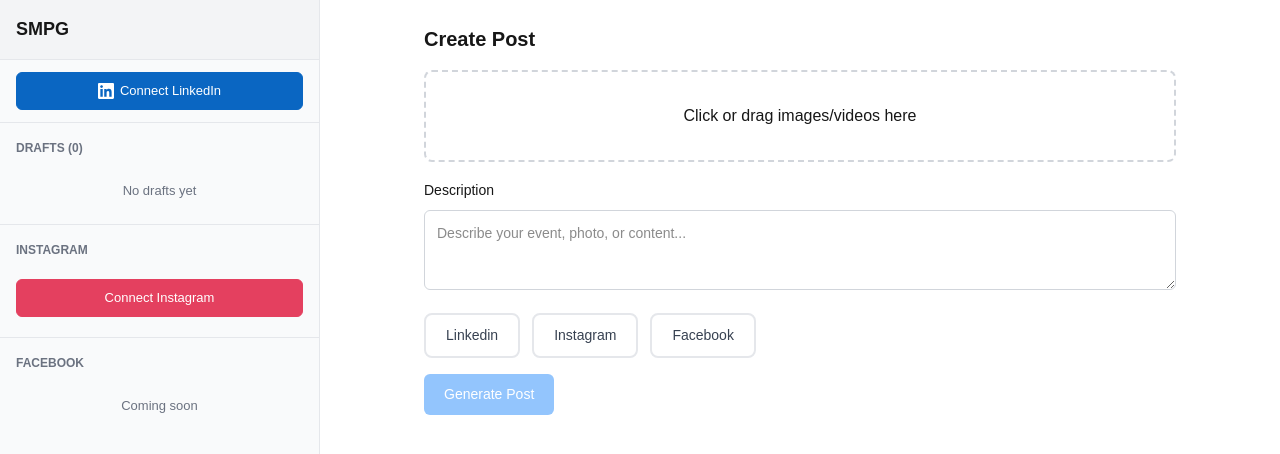
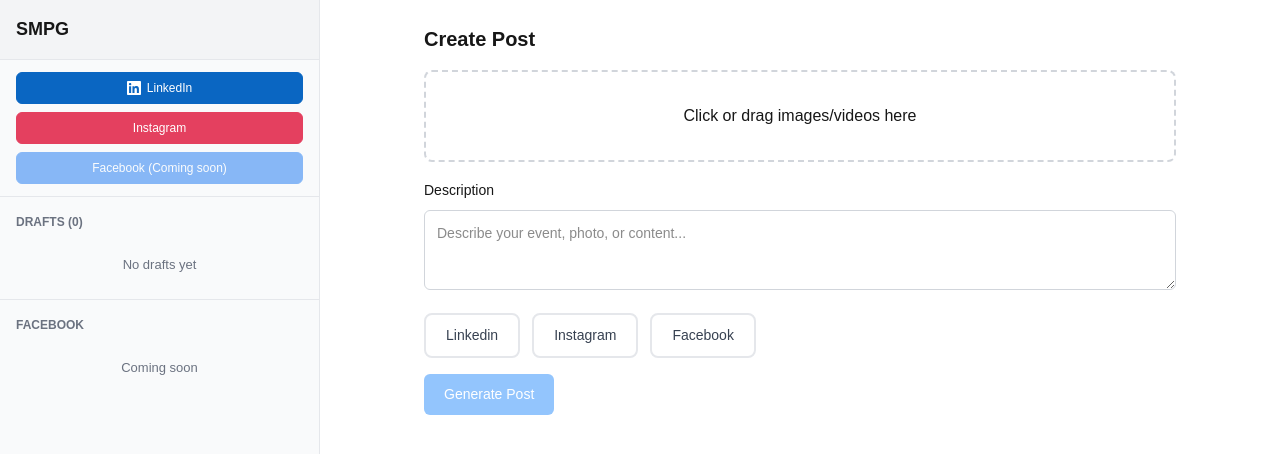
Before and after one commit to desumidhun2006/smpg, a Next.js app in the folder client/: page / in a window 1280 px wide. Shown: the top 454 px of the page. Built offline with nearby package versions, Linux system fonts and the light colour scheme.

Commit message:
Sidebar: move connect buttons to top, clean up platform sections

```diff
--- a/client/app/components/Sidebar.tsx
+++ b/client/app/components/Sidebar.tsx
@@ -54,6 +54,22 @@
   const linkedinPosts = history.filter(i => i.platforms.includes('linkedin'));
   const instagramPosts = history.filter(i => i.platforms.includes('instagram'));
 
+  const btnStyle = (color: string, connected: boolean) => ({
+    width: '100%' as const,
+    padding: '6px 10px',
+    borderRadius: 6,
+    border: `1px solid ${color}`,
+    background: connected ? 'white' : color,
+    color: connected ? color : 'white',
+    cursor: 'pointer' as const,
+    fontSize: 12,
+    fontWeight: 500 as const,
+    display: 'flex' as const,
+    alignItems: 'center' as const,
+    justifyContent: 'center' as const,
+    gap: 6,
+  });
+
   return (
     <>
       <div className={`sidebar ${isOpen ? 'open' : ''}`}>
@@ -61,34 +77,27 @@
           SMPG
         </div>
 
-        <div style={{ padding: '12px 16px', borderBottom: '1px solid #e5e7eb' }}>
+        <div style={{ padding: '12px 16px', borderBottom: '1px solid #e5e7eb', display: 'flex', flexDirection: 'column', gap: 8 }}>
           {linkedinUser ? (
-            <div style={{ position: 'relative' }}>
+            <div style={{ display: 'flex', alignItems: 'center', gap: 6 }}>
               <a
                 href="https://www.linkedin.com/feed/"
                 target="_blank"
                 rel="noopener noreferrer"
-                style={{
-                  display: 'flex', alignItems: 'center', gap: 8,
-                  padding: '8px 12px', borderRadius: 6,
-                  border: '1px solid #0a66c2', background: 'white',
-                  color: '#0a66c2', cursor: 'pointer', fontSize: 13, fontWeight: 500,
-                  textDecoration: 'none', width: '100%',
-                }}
+                style={{ ...btnStyle('#0a66c2', true), flex: 1, textDecoration: 'none' }}
               >
                 {linkedinUser.picture && (
-                  <img src={linkedinUser.picture} alt="" style={{ width: 20, height: 20, borderRadius: '50%' }} />
+                  <img src={linkedinUser.picture} alt="" style={{ width: 16, height: 16, borderRadius: '50%' }} />
                 )}
                 <span>{linkedinUser.name}</span>
               </a>
               <button
-                onClick={(e) => { e.stopPropagation(); onLinkedInLogout(); }}
-                title="Disconnect LinkedIn"
+                onClick={onLinkedInLogout}
+                title="Disconnect"
                 style={{
-                  position: 'absolute', top: -4, right: -4,
-                  width: 18, height: 18, borderRadius: '50%',
+                  width: 22, height: 22, borderRadius: '50%',
                   background: '#ef4444', color: 'white', border: 'none',
-                  cursor: 'pointer', fontSize: 10, lineHeight: 1,
+                  cursor: 'pointer', fontSize: 10, flexShrink: 0,
                   display: 'flex', alignItems: 'center', justifyContent: 'center',
                 }}
               >
@@ -96,16 +105,39 @@
               </button>
             </div>
           ) : (
-            <button onClick={onLinkedInLogin} style={{
-              width: '100%', padding: '8px 12px', borderRadius: 6,
-              border: '1px solid #0a66c2', background: '#0a66c2',
-              color: 'white', cursor: 'pointer', fontSize: 13, fontWeight: 500,
-              display: 'flex', alignItems: 'center', justifyContent: 'center', gap: 6,
-            }}>
-              <svg width="16" height="16" viewBox="0 0 24 24" fill="white"><path d="M20.447 20.452h-3.554v-5.569c0-1.328-.027-3.037-1.852-3.037-1.853 0-2.136 1.445-2.136 2.939v5.667H9.351V9h3.414v1.561h.046c.477-.9 1.637-1.85 3.37-1.85 3.601 0 4.267 2.37 4.267 5.455v6.286zM5.337 7.433c-1.144 0-2.063-.926-2.063-2.065 0-1.138.92-2.063 2.063-2.063 1.14 0 2.064.925 2.064 2.063 0 1.139-.925 2.065-2.064 2.065zm1.782 13.019H3.555V9h3.564v11.452zM22.225 0H1.771C.792 0 0 .774 0 1.729v20.542C0 23.227.792 24 1.771 24h20.451C23.2 24 24 23.227 24 22.271V1.729C24 .774 23.2 0 22.222 0h.003z"/></svg>
-              Connect LinkedIn
+            <button onClick={onLinkedInLogin} style={btnStyle('#0a66c2', false)}>
+              <svg width="14" height="14" viewBox="0 0 24 24" fill="white"><path d="M20.447 20.452h-3.554v-5.569c0-1.328-.027-3.037-1.852-3.037-1.853 0-2.136 1.445-2.136 2.939v5.667H9.351V9h3.414v1.561h.046c.477-.9 1.637-1.85 3.37-1.85 3.601 0 4.267 2.37 4.267 5.455v6.286zM5.337 7.433c-1.144 0-2.063-.926-2.063-2.065 0-1.138.92-2.063 2.063-2.063 1.14 0 2.064.925 2.064 2.063 0 1.139-.925 2.065-2.064 2.065zm1.782 13.019H3.555V9h3.564v11.452zM22.225 0H1.771C.792 0 0 .774 0 1.729v20.542C0 23.227.792 24 1.771 24h20.451C23.2 24 24 23.227 24 22.271V1.729C24 .774 23.2 0 22.222 0h.003z"/></svg>
+              LinkedIn
             </button>
           )}
+
+          {instagramUser ? (
+            <div style={{ display: 'flex', alignItems: 'center', gap: 6 }}>
+              <span style={{ ...btnStyle('#E4405F', true), flex: 1 }}>
+                {instagramUser.pageName}
+              </span>
+              <button
+                onClick={onInstagramLogout}
+                title="Disconnect"
+                style={{
+                  width: 22, height: 22, borderRadius: '50%',
+                  background: '#ef4444', color: 'white', border: 'none',
+                  cursor: 'pointer', fontSize: 10, flexShrink: 0,
+                  display: 'flex', alignItems: 'center', justifyContent: 'center',
+                }}
+              >
+                x
+              </button>
+            </div>
+          ) : (
+            <button onClick={onInstagramLogin} style={btnStyle('#E4405F', false)}>
+              Instagram
+            </button>
+          )}
+
+          <button style={{ ...btnStyle('#1877F2', false), opacity: 0.5, cursor: 'not-allowed' }}>
+            Facebook (Coming soon)
+          </button>
         </div>
 
         <div className="sidebar-section">
@@ -143,40 +175,25 @@
                 rel="noopener noreferrer"
                 style={{ textDecoration: 'none', color: 'inherit' }}
               >
-                <DraftCard
-                  draft={item}
-                  onClick={() => {}}
-                  type="history"
-                />
+                <DraftCard draft={item} onClick={() => {}} type="history" />
               </a>
             ))}
           </div>
         )}
 
-        <div className="sidebar-section" style={{ borderTop: '1px solid #e5e7eb' }}>
-          <div className="sidebar-section-title">Instagram</div>
-          {instagramUser ? (
-            <div style={{ padding: '12px 16px' }}>
-              <div style={{ fontSize: 13, fontWeight: 500 }}>{instagramUser.pageName}</div>
-              <div style={{ fontSize: 11, color: '#16a34a' }}>Connected</div>
-              {instagramPosts.length > 0 && instagramPosts.map(item => (
-                <div key={item.id} style={{ marginTop: 8, padding: 8, background: '#f9fafb', borderRadius: 4, fontSize: 12 }}>
-                  {typeof item.content === 'string' ? item.content.substring(0, 80) + '...' : 'Post'}
-                </div>
-              ))}
-            </div>
-          ) : (
-            <div style={{ padding: '12px 16px' }}>
-              <button onClick={onInstagramLogin} style={{
-                width: '100%', padding: '8px 12px', borderRadius: 6,
-                border: '1px solid #E4405F', background: '#E4405F',
-                color: 'white', cursor: 'pointer', fontSize: 13, fontWeight: 500,
-              }}>
-                Connect Instagram
-              </button>
-            </div>
-          )}
-        </div>
+        {instagramUser && (
+          <div className="sidebar-section" style={{ borderTop: '1px solid #e5e7eb' }}>
+            <div className="sidebar-section-title">Instagram ({instagramPosts.length})</div>
+            {instagramPosts.length === 0 && (
+              <div className="empty-state" style={{ padding: 16, fontSize: 13 }}>
+                No posts yet
+              </div>
+            )}
+            {instagramPosts.map(item => (
+              <DraftCard key={item.id} draft={item} onClick={() => {}} type="history" />
+            ))}
+          </div>
+        )}
 
         <div className="sidebar-section" style={{ borderTop: '1px solid #e5e7eb' }}>
           <div className="sidebar-section-title">Facebook</div>
```
Also changed, not shown: 1 other file (tests, documents, lock files or other folders).
